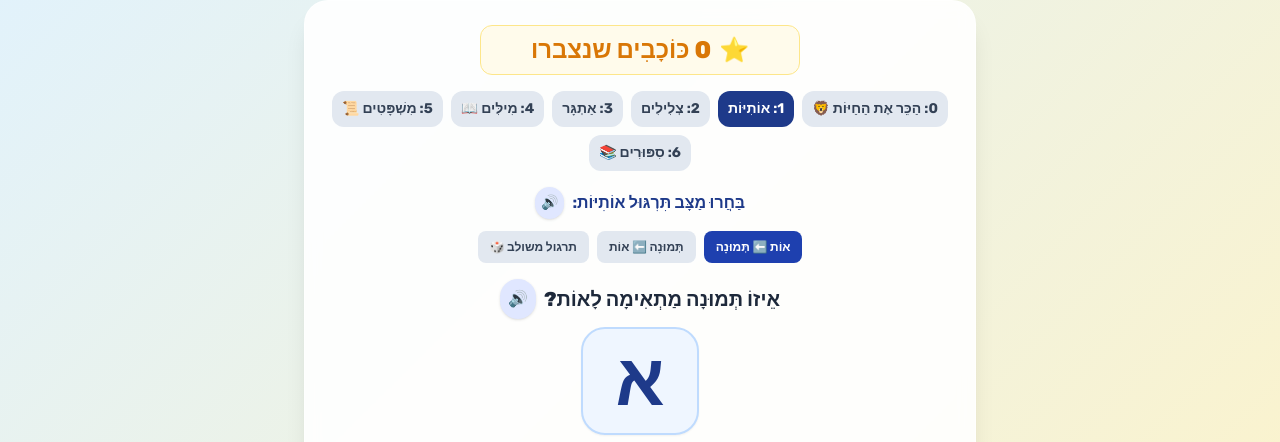
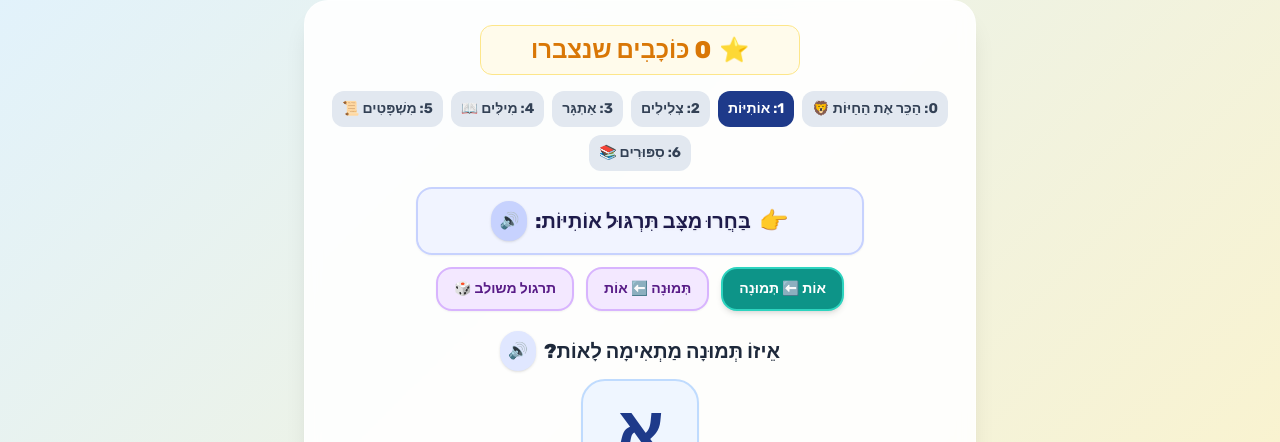
Before and after one commit to lomdimbechik/nikud, a plain HTML site: page index.html in a window 1280 px wide. Both pictures are taken after a click on the button "אוֹת ⬅️ תְּמוּנָה". Shown: the part 120-562 px from the top of the page. Drawn offline with nearby package versions, Linux system fonts and the light colour scheme.

Commit message:
Update index.html

```diff
--- a/index.html
+++ b/index.html
@@ -93,14 +93,15 @@
         </div>
 
         <div id="section1" class="section-content block">
-            <div class="flex items-center justify-center gap-2 mb-3">
-                <p class="text-sm md:text-base font-bold text-blue-900">בַּחֲרוּ מַצָּב תִּרְגּוּל אוֹתִיּוֹת:</p>
-                <button onclick="speak('בַּחֲרוּ מַצָּב תִּרְגּוּל אוֹתִיּוֹת')" class="p-1.5 bg-indigo-100 hover:bg-indigo-200 text-indigo-900 rounded-full shadow text-sm transition-colors" title="השמע הנחיה">🔊</button>
+            <div class="flex items-center justify-center gap-2 mb-3 bg-indigo-50/80 p-3 rounded-2xl border-2 border-indigo-200 shadow-sm max-w-md mx-auto">
+                <span class="text-2xl">👉</span>
+                <p class="text-base md:text-xl font-black text-indigo-950 drop-shadow-sm">בַּחֲרוּ מַצָּב תִּרְגּוּל אוֹתִיּוֹת:</p>
+                <button onclick="speak('בַּחֲרוּ מַצָּב תִּרְגּוּל אוֹתִיּוֹת')" class="p-2 bg-indigo-200 hover:bg-indigo-300 text-indigo-900 rounded-full shadow text-base transition-all btn-bounce" title="השמע הנחיה">🔊</button>
             </div>
-            <div class="flex flex-wrap justify-center gap-2 mb-4">
-                <button id="sub1_mode1" class="mode-btn btn-bounce bg-blue-800 text-white font-bold py-2 px-3 text-xs rounded-lg" onclick="setStage1Mode('letterToPic')">אוֹת ⬅️ תְּמוּנָה</button>
-                <button id="sub1_mode2" class="mode-btn btn-bounce bg-slate-200 text-slate-700 font-bold py-2 px-3 text-xs rounded-lg" onclick="setStage1Mode('picToLetter')">תְּמוּנָה ⬅️ אוֹת</button>
-                <button id="sub1_mode3" class="mode-btn btn-bounce bg-slate-200 text-slate-700 font-bold py-2 px-3 text-xs rounded-lg" onclick="setStage1Mode('mixedRandom')">תרגול משולב 🎲</button>
+            <div class="flex flex-wrap justify-center gap-2 md:gap-3 mb-5">
+                <button id="sub1_mode1" class="mode-btn btn-bounce bg-teal-600 hover:bg-teal-700 text-white font-black py-2.5 px-4 text-xs md:text-sm rounded-2xl shadow-md border-2 border-teal-400" onclick="setStage1Mode('letterToPic')">אוֹת ⬅️ תְּמוּנָה</button>
+                <button id="sub1_mode2" class="mode-btn btn-bounce bg-purple-100 hover:bg-purple-200 text-purple-900 font-bold py-2.5 px-4 text-xs md:text-sm rounded-2xl shadow-sm border-2 border-purple-300" onclick="setStage1Mode('picToLetter')">תְּמוּנָה ⬅️ אוֹת</button>
+                <button id="sub1_mode3" class="mode-btn btn-bounce bg-purple-100 hover:bg-purple-200 text-purple-900 font-bold py-2.5 px-4 text-xs md:text-sm rounded-2xl shadow-sm border-2 border-purple-300" onclick="setStage1Mode('mixedRandom')">תרגול משולב 🎲</button>
             </div>
             <div id="stage1Content" class="text-center"></div>
         </div>
@@ -651,9 +652,12 @@
         function setStage1Mode(mode) {
             stage1Mode = mode;
             currentStage1Index = 0;
-            document.getElementById('sub1_mode1').className = mode === 'letterToPic' ? 'mode-btn btn-bounce bg-blue-800 text-white font-bold py-2 px-3 text-xs rounded-lg' : 'mode-btn btn-bounce bg-slate-200 text-slate-700 font-bold py-2 px-3 text-xs rounded-lg';
-            document.getElementById('sub1_mode2').className = mode === 'picToLetter' ? 'mode-btn btn-bounce bg-blue-800 text-white font-bold py-2 px-3 text-xs rounded-lg' : 'mode-btn btn-bounce bg-slate-200 text-slate-700 font-bold py-2 px-3 text-xs rounded-lg';
-            document.getElementById('sub1_mode3').className = mode === 'mixedRandom' ? 'mode-btn btn-bounce bg-blue-800 text-white font-bold py-2 px-3 text-xs rounded-lg' : 'mode-btn btn-bounce bg-slate-200 text-slate-700 font-bold py-2 px-3 text-xs rounded-lg';
+            const activeClass = 'mode-btn btn-bounce bg-teal-600 hover:bg-teal-700 text-white font-black py-2.5 px-4 text-xs md:text-sm rounded-2xl shadow-md border-2 border-teal-400';
+            const inactiveClass = 'mode-btn btn-bounce bg-purple-100 hover:bg-purple-200 text-purple-900 font-bold py-2.5 px-4 text-xs md:text-sm rounded-2xl shadow-sm border-2 border-purple-300';
+
+            document.getElementById('sub1_mode1').className = mode === 'letterToPic' ? activeClass : inactiveClass;
+            document.getElementById('sub1_mode2').className = mode === 'picToLetter' ? activeClass : inactiveClass;
+            document.getElementById('sub1_mode3').className = mode === 'mixedRandom' ? activeClass : inactiveClass;
             renderStage1();
         }
 
```
